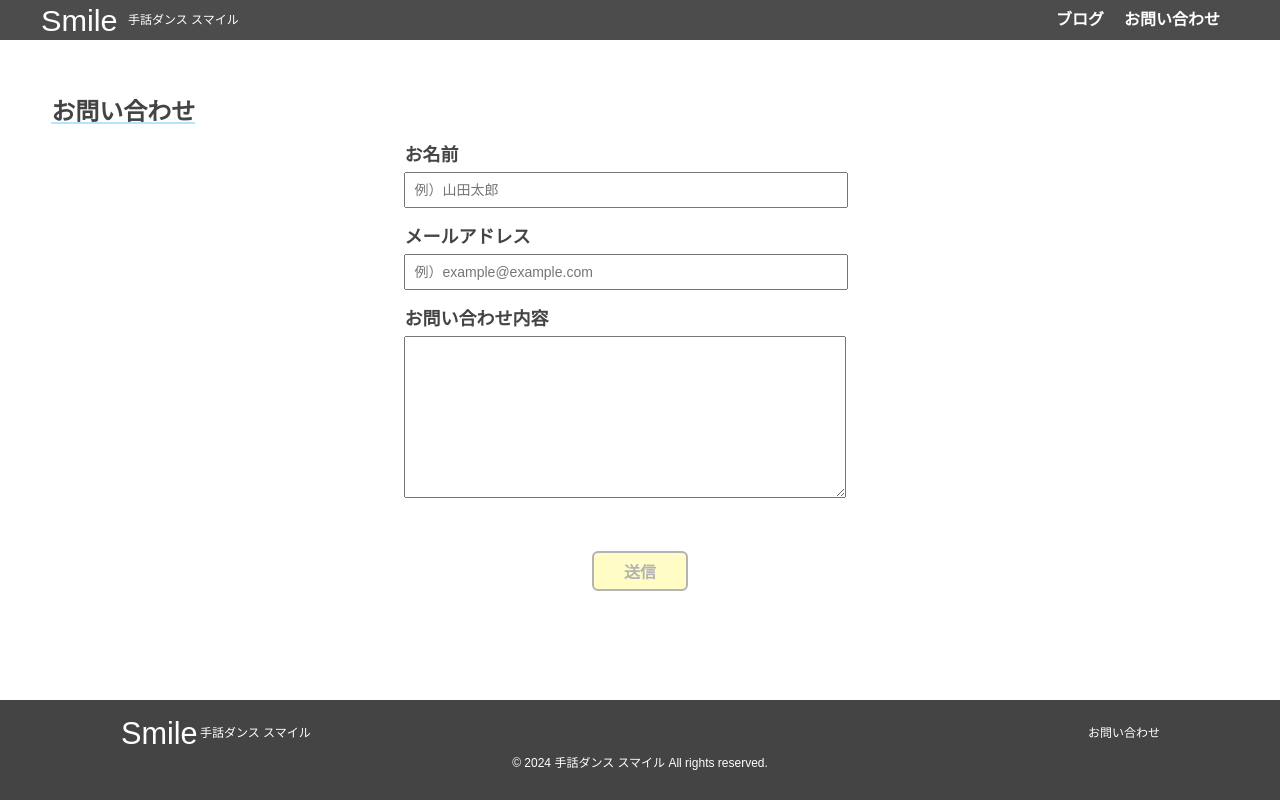
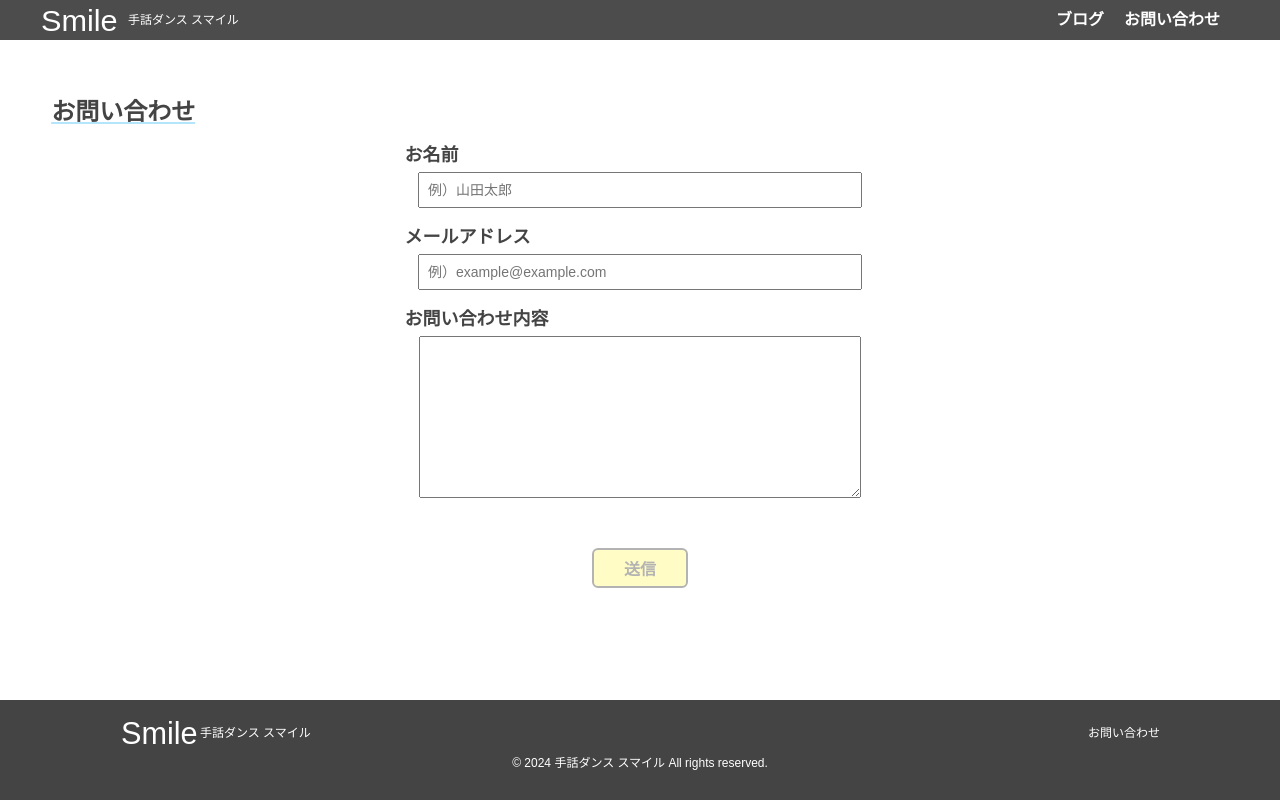
Before and after one commit to shinking02/smile_hp, a React (Vite) app: page /contact in a window 1280 px wide. Built offline with nearby package versions, Linux system fonts and the light colour scheme; no server answers.

Commit message:
Add flex column layout to FormSection, center FormInput and FormTextArea

```diff
--- a/src/pages/Contact.tsx
+++ b/src/pages/Contact.tsx
@@ -14,6 +14,8 @@ const ButtonContainer = styled.div`
 `;
 
 const FormSection = styled.div`
+    display: flex;
+    flex-direction: column;
     margin: 20px auto;
     max-width: 40%;
     ${sp`
@@ -32,6 +34,7 @@ const FormTitle = styled.div`
 
 const FormInput = styled.input`
     width: 90%;
+    margin: 0 auto;
     height: 32px;
     color: ${(props) => props.theme.black};
     font-size: 14px;
@@ -41,6 +44,7 @@ const FormInput = styled.input`
 
 const FormTextArea = styled.textarea`
     width: 90%;
+    margin: 0 auto;
     height: 160px;
     color: ${(props) => props.theme.black};
     font-size: 14px;
```
